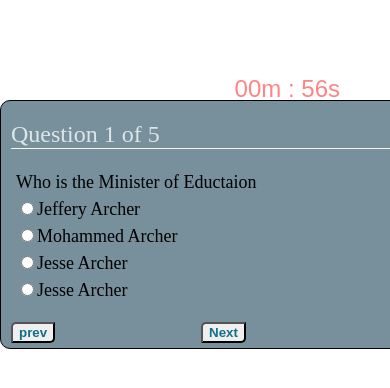
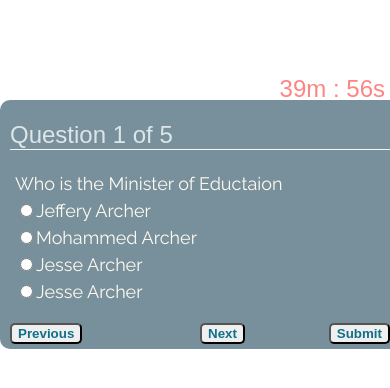
Before and after one commit to Chigozie391/Chigozie391.github.io, a website: page resource/app.html in a window 390 px wide. Shown: the top 388 px of the page. Drawn offline with Linux system fonts and the light colour scheme.

Commit message:
Bug Fixes

```diff
--- a/resource/app.html
+++ b/resource/app.html
@@ -4,6 +4,7 @@
 <head>
     <title>Quiz App</title>
     <link rel="stylesheet" type="text/css" href="style.css"></link>
+    <link href="https://fonts.googleapis.com/css?family=Raleway" rel="stylesheet">
     <meta name="viewport" content="width=device-width">
 </head>
 
--- a/resource/main.js
+++ b/resource/main.js
@@ -21,10 +21,17 @@ $(function() {
     var correct = 0;
     var pos = 0;
     var answerDataArray = [];
-    var $choices, question, chA, chB, chC, insertQuest;
+    var $choices, question, chA, chB, chC, chD, insertQuest;
     var username;
 
 
+
+    /* if (localStorage.getItem('isSubmitted')) {
+         correct = parseInt(localStorage.getItem('correct'));
+         alreadyPart(correct, data);
+         return false;
+     }
+     */
 
     function getName() {
         if (localStorage.getItem('name')) {
@@ -34,16 +41,11 @@ $(function() {
             $('#username').append($getName);
         }
     }
-
     getName();
 
-    if (localStorage.getItem('isSubmitted')) {
-        correct = parseInt(localStorage.getItem('correct'));
-        alreadyPart(correct, data);
-        return false;
-    }
 
-    var timeInMinutes = 1;
+
+    var timeInMinutes = 100;
     var countDown;
 
     if (sessionStorage.getItem('myclock')) {
@@ -82,7 +84,6 @@ $(function() {
 
         if (pos === data.questionsArray.length - 1) {
             $next.hide();
-            $submit.toggle();
         }
 
         insertPos = 'Question ' + (pos + 1) + ' of ' + data.questionsArray.length;
@@ -150,15 +151,16 @@ $(function() {
         if ($next.css('display') == 'none') {
             $next.css('display', 'inline');
         }
-        $submit.hide();
     }
 
 
     function submit(data) {
-        nextQues(data);
+        for (var i = 0; i < data.questionsArray.length; i++) {
+            nextQues(data);
+        }
 
-        for (var i = 0; i < data.questionsArray.length; i++) {
-            if (data.questionsArray[i].answer === answerDataArray[i]) {
+        for (var j = 0; j < data.questionsArray.length; j++) {
+            if (data.questionsArray[j].answer === answerDataArray[j]) {
                 correct++;
             }
         }
@@ -168,6 +170,7 @@ $(function() {
         result(correct, data);
         clearInterval(updateTimer);
         sessionStorage.clear();
+        timer.innerHTML = '';
         isSubmitted = true;
         localStorage.setItem('isSubmitted', isSubmitted);
         localStorage.setItem('correct', correct);
@@ -189,9 +192,9 @@ $(function() {
 
     renderQuestion(data);
 
-    $prev = $("<button id ='prev'>prev</button>").appendTo('.container');
+    $prev = $("<button id ='prev'>Previous</button>").appendTo('.container');
     $next = $("<button id ='next'>Next</button>").appendTo('.container');
-    $submit = $("<button id ='submit'>submit</button>").appendTo('.container').hide();
+    $submit = $("<button id ='submit'>Submit</button>").appendTo('.container');
 
 
     $next.on('click', function() {
--- a/resource/style.css
+++ b/resource/style.css
@@ -1,5 +1,5 @@
 body {
-    /*font-family: 'Oswald', 'Futura', sans-serif;*/
+    font-family: 'Oswald', 'Futura', sans-serif;
     margin: 0;
     padding: 0;
     position: relative;
@@ -9,15 +9,16 @@ div.container {
     position: relative;
     top: 100px;
     background-color: #78909C;
-    border: 1px solid #000;
     border-radius: 10px;
-    padding: 0px 10px 5px 10px;
+    padding: 1px 10px 5px 10px;
 }
 
 div#questions {
+    font-family: 'Raleway', sans-serif;
     font-size: 18px;
     line-height: 1.5em;
     margin-left: 5px;
+    color: floralwhite;
 }
 
 .container h2 {
@@ -46,7 +47,6 @@ div#questions {
 #timer h2 {
     display: inline;
     text-transform: capitalize;
-    font-family: 'Oswald', 'Futura', sans-serif;
     font-size: 24px;
     font-weight: normal;
 }
@@ -67,8 +67,7 @@ div#questions {
     display: inline;
     color: #106f8a;
     font-weight: bold;
-    border-top-left-radius: 5px;
-    border-bottom-right-radius: 5px;
+    border-radius: 5px;
 }
 
 #next {
@@ -81,15 +80,12 @@ div#questions {
 }
 
 
-@media only screen and (max-width: 360px) {
+@media only screen and (max-width: 500px) {
     div.container {
         min-width: 400px;
     }
-}
-
-@media only screen and (max-width: 500px) {
-    div.container {
-        min-width: 400px;
+    #timer {
+        left: -5px;
     }
 }
 
```
